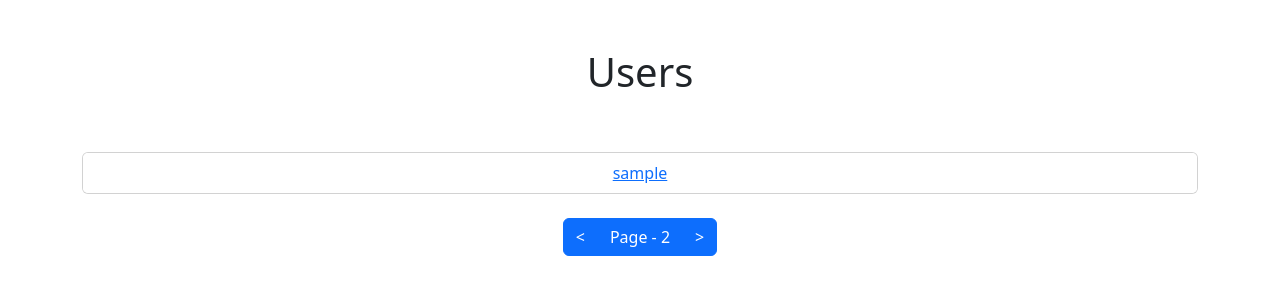
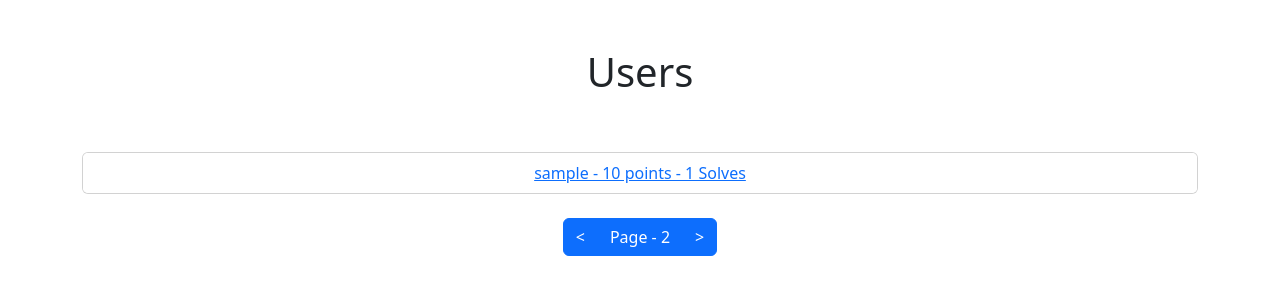
Before and after one commit to Minejerik/ctf_website, a Python web app: template templates/users.html in a window 1280 px wide. Shown: the part 56-356 px from the top of the page. Run offline with Jinja, Linux system fonts and the light colour scheme; the template is opened without the code that fills it: most values are stand-ins (such as "Sample title", 1, 10 or a date in 2020).

Commit message:
fixed issue w/ comments and added more info to public user page

```diff
--- a/templates/challenges.html
+++ b/templates/challenges.html
@@ -10,7 +10,7 @@ Challenges
 <div class="container">
     <h1>Challenges</h1>
     <br>
-    {% comment %} TODO: RE-ENABLE THIS BEFORE RUNNING !!! {% endcomment %}
+    {# TODO: RE-ENABLE THIS BEFORE RUNNING !!! #}
     {# {% if not started or ended %}
         <h1 class="py-5 display-1">CTF has not started yet</h1>
     {% else %} #}
--- a/templates/users.html
+++ b/templates/users.html
@@ -14,7 +14,7 @@ Users
         {% if users | length > 0 %}
         <ul class="list-group list-group-flush">
             {% for user in users %}
-            <li class="list-group-item"><a href="/user/{{user.pub_id}}">{{user.username}}</a></li>
+            <li class="list-group-item"><a href="/user/{{user.pub_id}}">{{user.username}} - {{user.points}} points - {{user.solves | length}} Solves</a></li>
             {% endfor %}
         </ul>
         {% else %}
```
